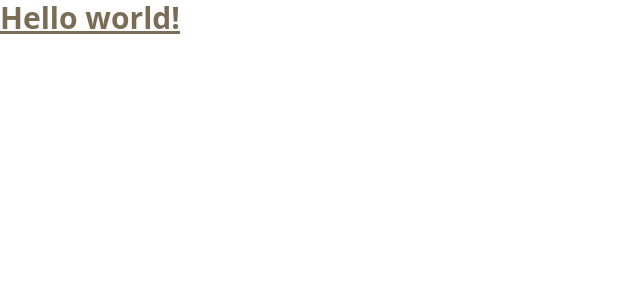
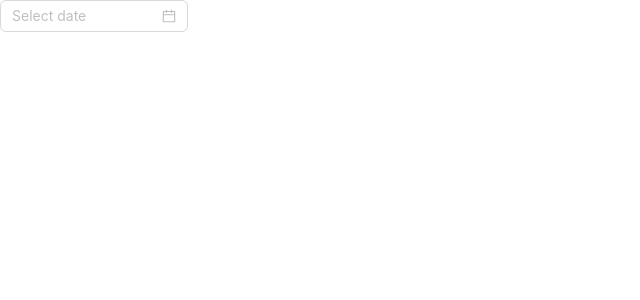
Before and after one commit to KiveshVirasamy/manga-hub, a React (Vite) app: page / in a window 1280 px wide. Shown: the top 300 px of the page, without its empty margins (0-640 px from the left). Built offline with nearby package versions, Linux system fonts and the light colour scheme.

Commit message:
feat: :sparkles: Added daisyui and antDesign

```diff
--- a/index.html
+++ b/index.html
@@ -1,13 +1,16 @@
 <!DOCTYPE html>
 <html lang="en">
+
 <head>
   <meta charset="UTF-8" />
   <link rel="icon" type="image/svg+xml" href="/vite.svg" />
   <meta name="viewport" content="width=device-width, initial-scale=1.0" />
-    <title>Vite + React + TS</title>
+  <title>MangaHub</title>
 </head>
+
 <body>
   <div id="root"></div>
   <script type="module" src="/src/main.tsx"></script>
 </body>
+
 </html>
--- a/package.json
+++ b/package.json
@@ -9,6 +9,9 @@
     "preview": "vite preview"
   },
   "dependencies": {
+    "antd": "^5.3.0",
+    "daisyui": "^2.51.3",
+    "mangadex-api": "^5.0.1",
     "react": "^18.2.0",
     "react-dom": "^18.2.0"
   },
--- a/src/App.tsx
+++ b/src/App.tsx
@@ -1,12 +1,9 @@
 /* eslint-disable @typescript-eslint/no-shadow */
+import { DatePicker } from "antd";
 import "./App.css";
 
 function App() {
-  return (
-    <h1 className="text-3xl font-bold underline text-red-600 sepia">
-      Hello world!
-    </h1>
-  );
+  return <DatePicker />;
 }
 
 export default App;
--- a/tailwind.config.cjs
+++ b/tailwind.config.cjs
@@ -1,6 +1,8 @@
+/* eslint-disable @typescript-eslint/no-shadow */
 /** @type {import('tailwindcss').Config} */
 module.exports = {
   content: ["./src/**/*.{html,js,ts,tsx}"],
+  plugins: [require("daisyui")],
   theme: {
     extend: {},
   },
```
Also changed, not shown: src/main.tsx (+7 -7 lines), .eslintrc.json, 1 other file (tests, documents, lock files or other folders). Lines whose indentation alone changed are shown as unchanged.
